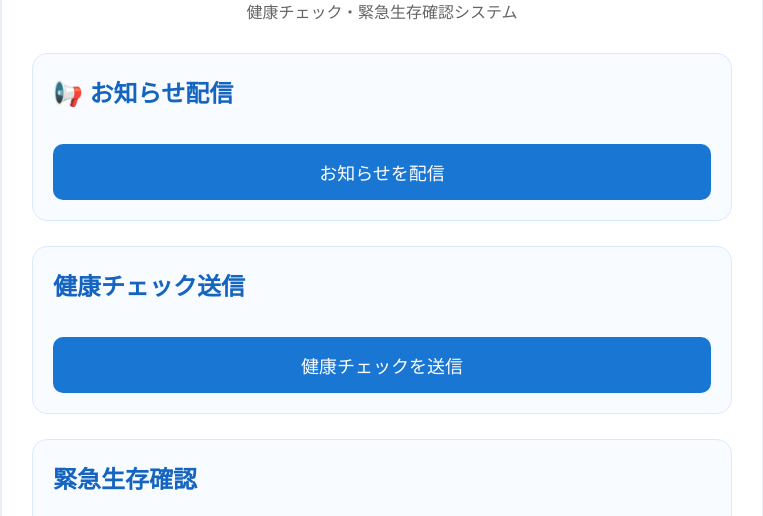
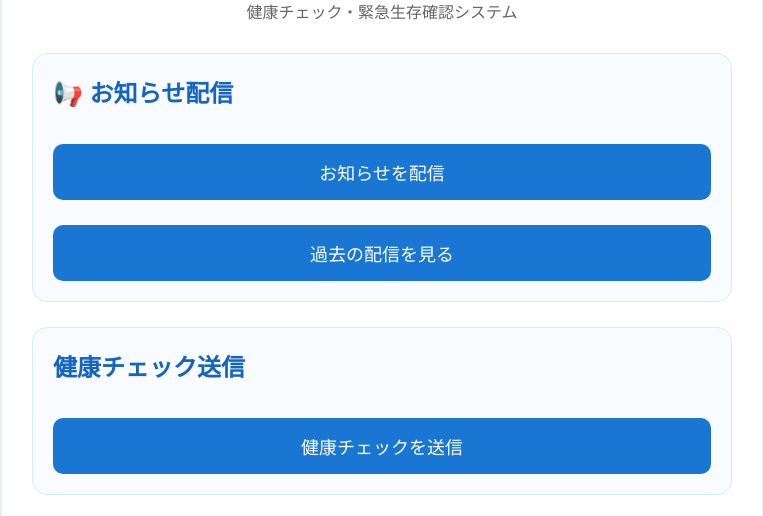
Before and after one commit to takashihayabusa/union_health_v2, a Django app: page / in a window 1280 px wide. Shown: the part 144-660 px from the top of the page, without its empty margins (258-1021 px from the left). Run offline with Django 5.2, Linux system fonts and the light colour scheme; parts of the project's set-up code (start-up, migrations or seed data) failed here and were passed over.

Commit message:
Add broadcast history link to admin home

```diff
--- a/checkapp/templates/checkapp/home.html
+++ b/checkapp/templates/checkapp/home.html
@@ -204,6 +204,15 @@
 
             </form>
 
+            <form action="{% url 'broadcast_history' %}" method="get"
+                  style="margin-top: 10px;">
+
+                <button type="submit">
+                    過去の配信を見る
+                </button>
+
+            </form>
+
         </div>
 
 
```
